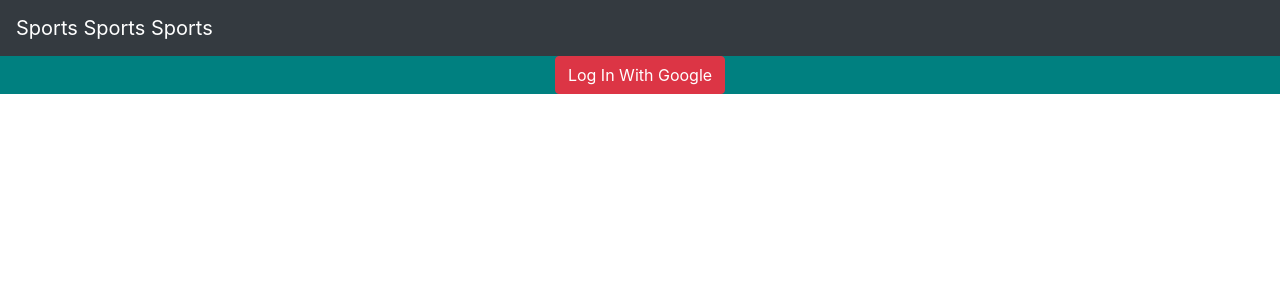
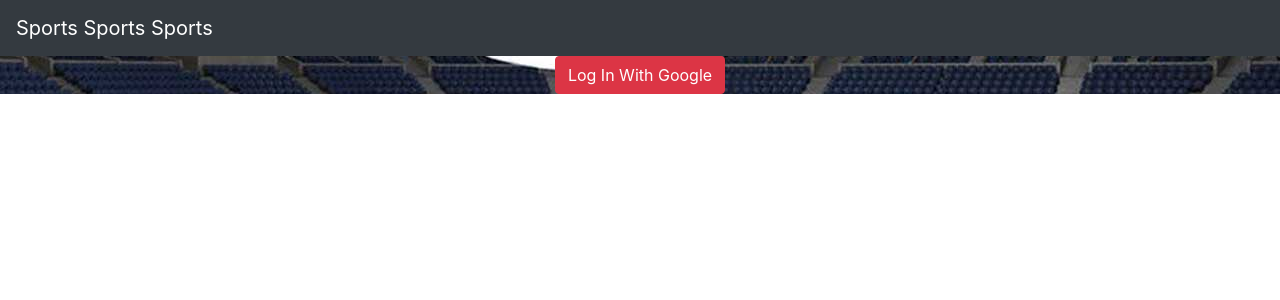
Before and after one commit to gseals/sports-roster, a React (Create React App) app: page / in a window 1280 px wide. Shown: the top 300 px of the page. Built offline with nearby package versions, Linux system fonts and the light colour scheme; no server answers.

Commit message:
added background image and asset

```diff
--- a/src/styles/index.scss
+++ b/src/styles/index.scss
@@ -11,7 +11,7 @@ body {
 }
 
 .App {
-  background-color: $teal;
+  background-image: url('../assets/rink.jpg');
 }
 
 code {
```
Also changed, not shown: src/assets/rink.jpg (added).
